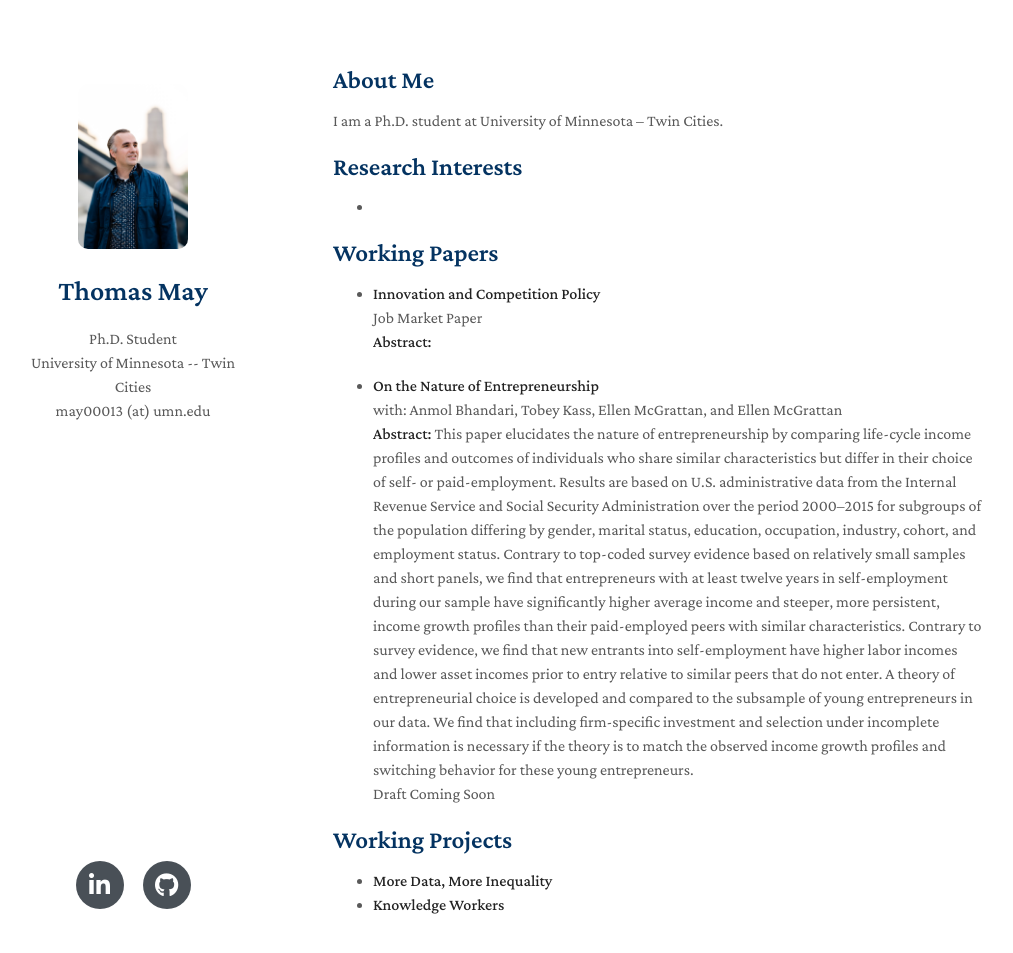
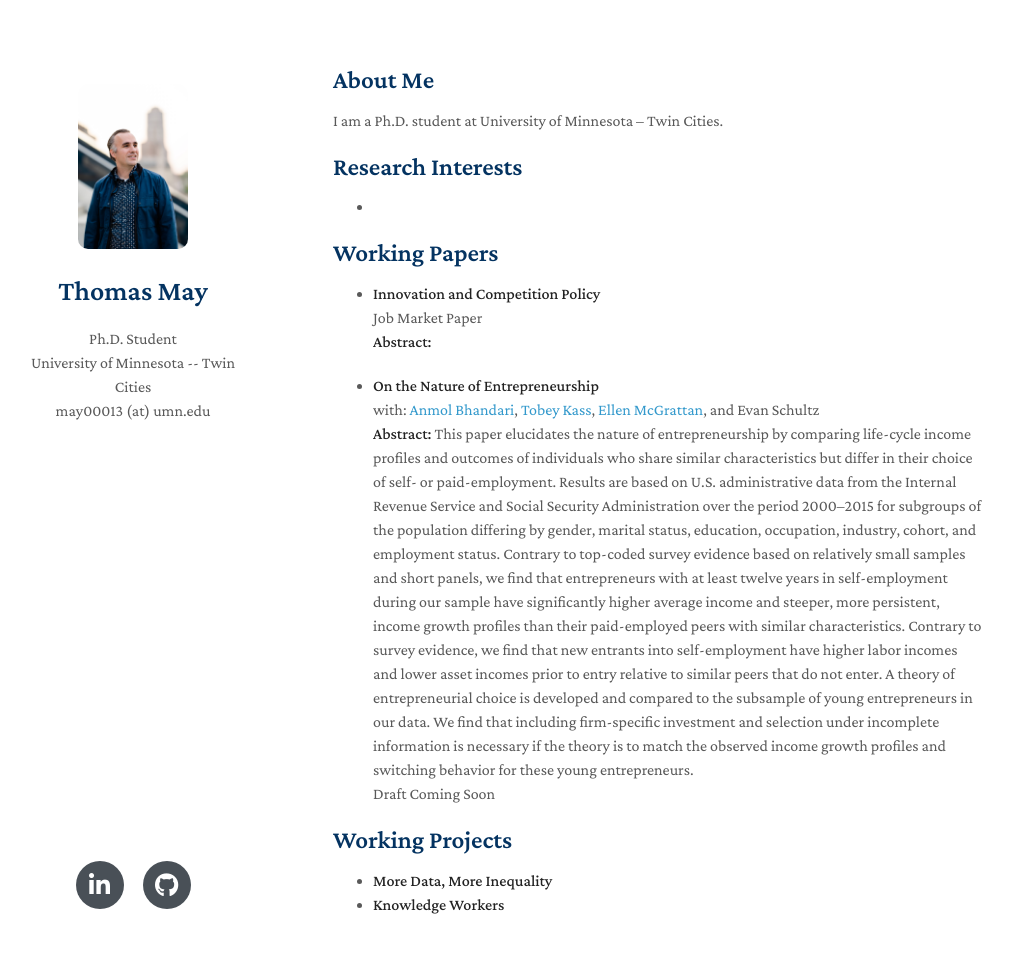
Before and after one commit to MayEcon/mayecon.github.io, a Jekyll site: the page built from index.md, in a window 1280 px wide and 1011 px high. Shown: the top 953 px of the window, without its empty margins (137-1150 px from the left). Built offline with Jekyll 4.4.1, drawn with Linux system fonts in a browser that asks for light colours; nearby versions of some CDN libraries; a style sheet for code colours, icons or effects is not loaded; our own code applies the rules of GitHub Pages for plain Markdown files.

Commit message:
Update index.md

```diff
--- a/index.md
+++ b/index.md
@@ -21,11 +21,10 @@ I am a Ph.D. student at University of Minnesota -- Twin Cities.
 
 - **On the Nature of Entrepreneurship**
   <br>
-  with: Anmol Bhandari, Tobey Kass, Ellen McGrattan, and Ellen McGrattan
+  with: [Anmol Bhandari](http://www.bhandarianmol.com), [Tobey Kass](https://sites.google.com/umn.edu/tobeykass/), [Ellen McGrattan](http://users.econ.umn.edu/~erm/), and Evan Schultz
   <br>
   **Abstract:** This paper elucidates the nature of entrepreneurship by comparing life-cycle income profiles and outcomes of individuals who share similar characteristics but differ in their choice of self- or paid-employment. Results are based on U.S. administrative data from the Internal Revenue Service and Social Security Administration over the period 2000–2015 for subgroups of the population differing by gender, marital status, education, occupation, industry, cohort, and employment status. Contrary to top-coded survey evidence based on relatively small samples and short panels, we find that entrepreneurs with at least twelve years in self-employment during our sample have significantly higher average income and steeper, more persistent, income growth profiles than their paid-employed peers with similar characteristics. Contrary to survey evidence, we find that new entrants into self-employment have higher labor incomes and lower asset incomes prior to entry relative to similar peers that do not enter. A theory of entrepreneurial choice is developed and compared to the subsample of young entrepreneurs in our data. We find that including firm-specific investment and selection under incomplete information is necessary if the theory is to match the observed income growth profiles and switching behavior for these young entrepreneurs.
- <br>
-  Draft Coming Soon
+ <br>Draft Coming Soon
 
 ## Working Projects
 - **More Data, More Inequality**
```
